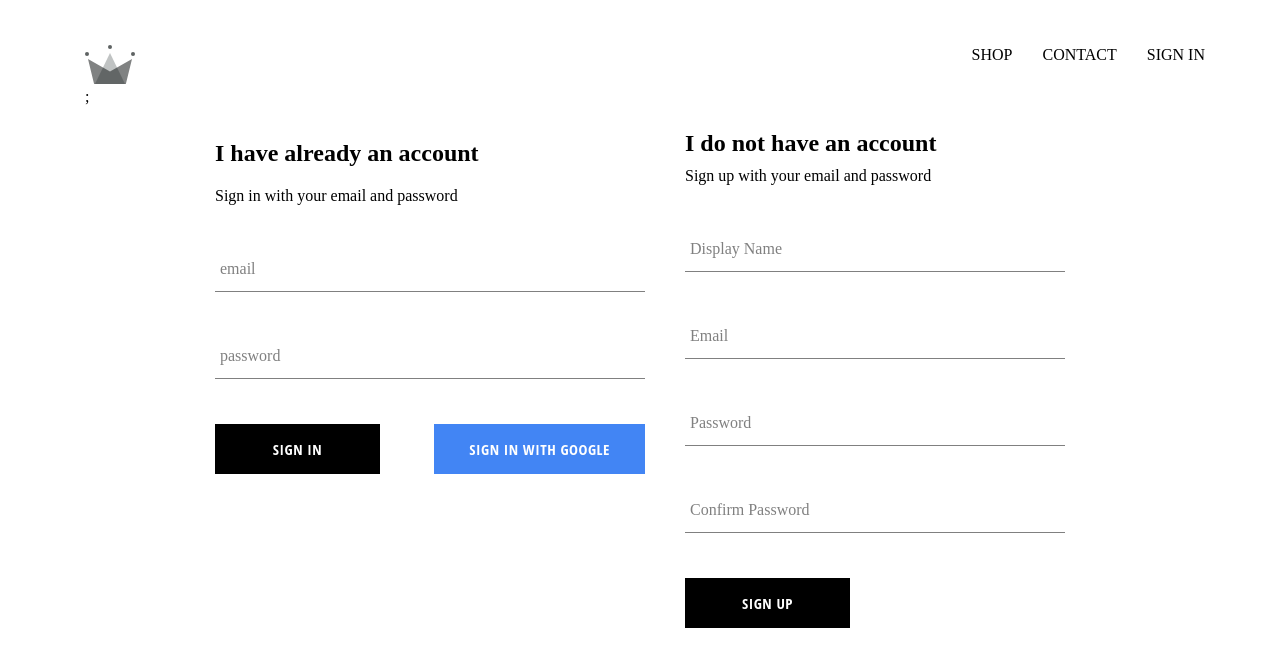
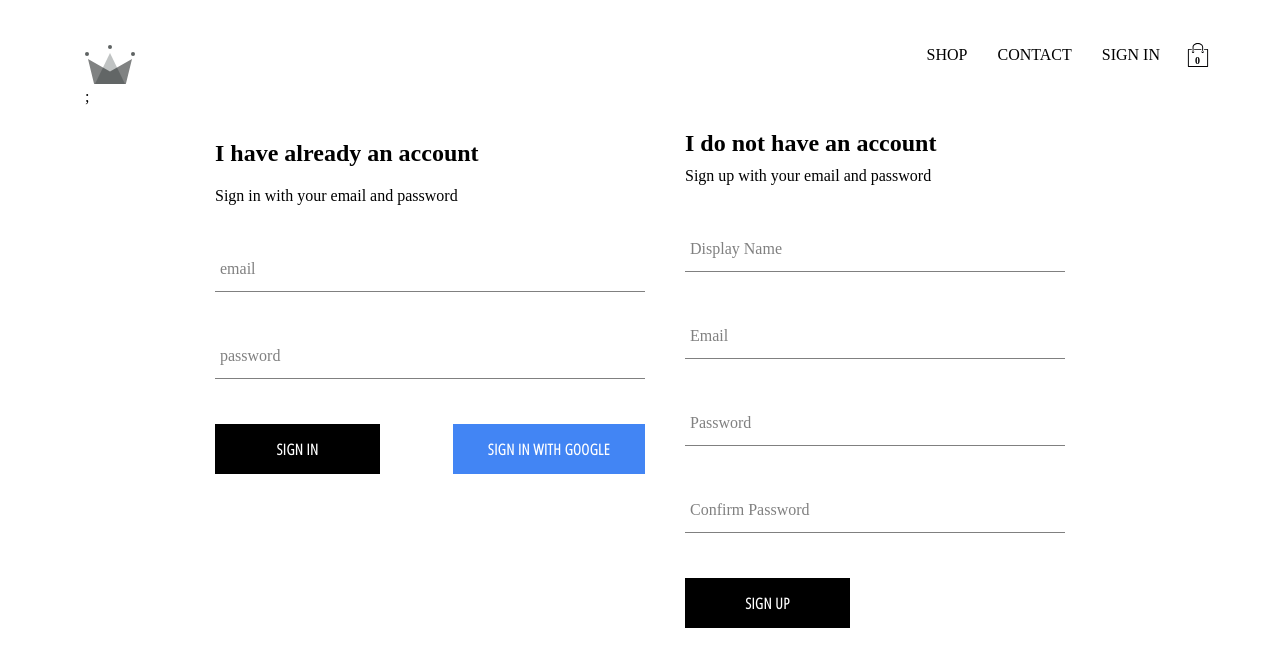
Before and after one commit to bishwajitbd/reactEcommerce, a React (Create React App) app: page /signin in a window 1280 px wide. Shown: the top 666 px of the page. Built offline with nearby package versions, Linux system fonts and the light colour scheme; no server answers; a web font is replaced by a local one.

Commit message:
toggle button in cart icon

```diff
--- a/public/index.html
+++ b/public/index.html
@@ -16,6 +16,7 @@
     -->
     <link rel="manifest" href="%PUBLIC_URL%/manifest.json" />
     <link href="https://fonts.googleapis.com/css?family=Mansalva&display=swap" rel="stylesheet">
+    <link href="https://fonts.googleapis.com/css?family=Open+Sans+Condensed:300" rel="stylesheet">
     <!--
       Notice the use of %PUBLIC_URL% in the tags above.
       It will be replaced with the URL of the `public` folder during the build.
--- /dev/null
+++ b/src/components/cart-dropdown/cart-dropdown.component.jsx
@@ -0,0 +1,12 @@
+import React from 'react';
+import CustomButton from '../custom-button/custom-button.component';
+import './cart-dropdown.styles.scss';
+
+const CartDropdown=()=>(
+	<div className='cart-dropdown'>
+		<div className='cart-items' />
+			<CustomButton>GO TO CHECKOUT</CustomButton>
+	</div>
+)
+
+export default CartDropdown;
--- /dev/null
+++ b/src/components/cart-dropdown/cart-dropdown.styles.scss
@@ -0,0 +1,24 @@
+.cart-dropdown {
+  position: absolute;
+  width: 240px;
+  height: 340px;
+  display: flex;
+  flex-direction: column;
+  padding: 20px;
+  border: 1px solid black;
+  background-color: white;
+  top: 80px;
+  right: 40px;
+  z-index: 5;
+
+  .cart-items {
+    height: 300px;
+    display: flex;
+    flex-direction: column;
+    overflow: scroll;
+  }
+
+  button {
+    margin-top: auto;
+  }
+}
--- /dev/null
+++ b/src/components/cart-icon/cart-icon.component.jsx
@@ -0,0 +1,18 @@
+import React from 'react';
+import {ReactComponent as ShoppingIcon} from '../../assets/shopping-bag.svg';
+import './cart-icon.styles.scss';
+import {connect} from 'react-redux';
+import {toggleCartHidden} from '../../redux/cart/cart.actions';
+
+const CartIcon=({toggleCartHidden, actions})=>(
+	<div className='cart-icon' onClick={toggleCartHidden}>
+	<ShoppingIcon className='shopping-icon'/>
+	<span className='item-count'>0</span>
+	</div>
+)
+
+const mapDispatchToProps=dispatch=>({
+	toggleCartHidden: ()=>dispatch(toggleCartHidden())
+});
+
+export default connect(null, mapDispatchToProps) (CartIcon);
--- /dev/null
+++ b/src/components/cart-icon/cart-icon.styles.scss
@@ -0,0 +1,21 @@
+.cart-icon{
+	width: 45px;
+	height: 45px;
+	position: relative;
+	display: flex;
+	align-items: center;
+	justify-content: center;
+	cursor: pointer;
+
+	.shopping-icon{
+		width: 24px;
+		height: 24px;
+	}
+
+	.item-count{
+		position: absolute;
+		font-size: 10px;
+		font-weight: bold;
+		bottom: 12px;
+	}
+}
--- a/src/components/header/header.component.jsx
+++ b/src/components/header/header.component.jsx
@@ -4,8 +4,10 @@
 import logo from '../../assets/crown.svg';
 import {auth} from '../../firebase/firebase.utils';
 import {connect} from 'react-redux';
+import CartIcon from '../cart-icon/cart-icon.component';
+import CartDropDown from '../cart-dropdown/cart-dropdown.component'
 
-const Header=({currentUser})=>(
+const Header=({currentUser, hidden})=>(
 	<div className='header'>
 	<Link className='logo-container' to="/">
 		<img src={logo} alt="Logo" />;
@@ -20,13 +22,18 @@
 			:
 			<Link className='option' to='/signin'>SIGN IN</Link>
 		}
+<CartIcon />
+	</div>
+	{
+		hidden ? null: <CartDropDown />
+	}
 
-	</div>
 	</div>
 )
 
-const mapStateToProps=state=>({
-	currentUser: state.user.currentUser
+const mapStateToProps=({user:{currentUser}, cart:{hidden}})=>({
+	currentUser,
+	hidden
 })
 
 export default connect(mapStateToProps) (Header);
--- /dev/null
+++ b/src/redux/cart/cart.actions.js
@@ -0,0 +1,5 @@
+import CartActionTypes from './cart.types';
+
+export const toggleCartHidden=()=>({
+	type: CartActionTypes.TOGGLE_CART_HIDDEN
+});
--- /dev/null
+++ b/src/redux/cart/cart.reducer.js
@@ -0,0 +1,19 @@
+import CartActionTypes from './cart.types';
+
+const INITIAL_STATE={
+	hidden:true
+};
+
+const cartReducer=(state=INITIAL_STATE, action)=>{
+	switch(action.type){
+		case CartActionTypes.TOGGLE_CART_HIDDEN:
+			return {
+				...state,
+				hidden: !state.hidden
+			}
+		default:
+			return state;
+	}
+};
+
+export default cartReducer;
--- /dev/null
+++ b/src/redux/cart/cart.types.js
@@ -0,0 +1,5 @@
+const CartActionTypes={
+	TOGGLE_CART_HIDDEN: 'TOGGLE_CART_HIDDEN'
+}
+
+export default CartActionTypes;
--- a/src/redux/root-reducer.js
+++ b/src/redux/root-reducer.js
@@ -1,6 +1,8 @@
 import {combineReducers} from 'redux';
 import userReducer from './user.reducer';
+import cartReducer from './cart/cart.reducer';
 
 export default combineReducers({
-	user: userReducer
+	user: userReducer,
+	cart: cartReducer
 });
```
Also changed, not shown: src/assets/shopping-bag.svg (added), 1 other file (tests, documents, lock files or other folders).
